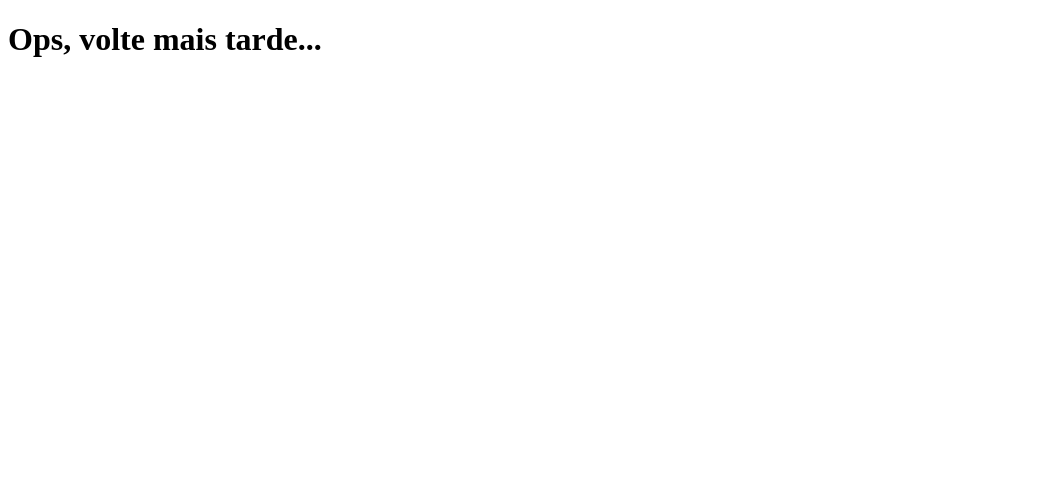
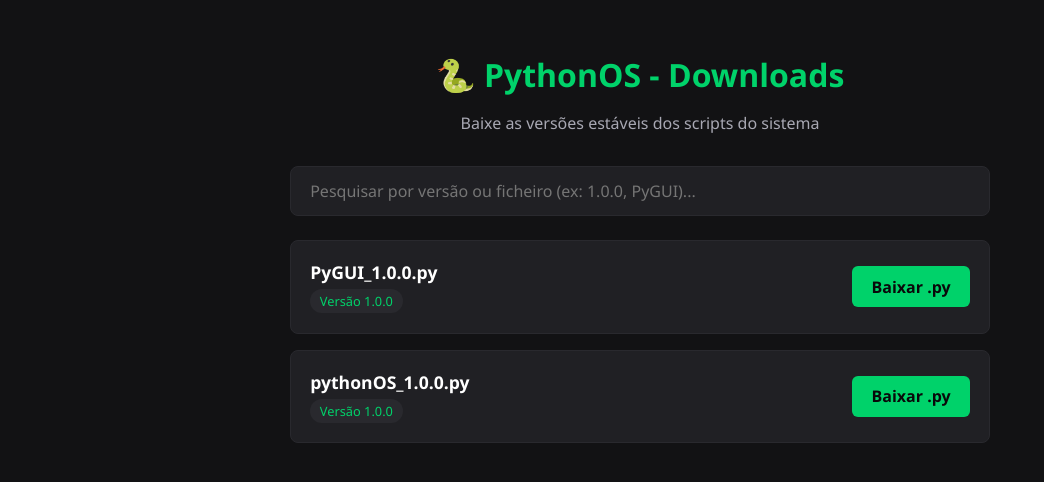
Before and after one commit to corocotoco22-cmyk/PythonOS, a plain HTML site: page index.html in a window 1280 px wide. Shown: the whole page, without its empty margins (0-1044 px from the left). Drawn offline with Linux system fonts and the light colour scheme.

Commit message:
Atualização da postação do centro de downloads

```diff
--- a/index.html
+++ b/index.html
@@ -1,11 +1,178 @@
 <!DOCTYPE html>
-<html lang="en">
+<html lang="pt-BR">
 <head>
-    <meta charset="UTF-8">
-    <meta name="viewport" content="width=device-width, initial-scale=1.0">
-    <title>Document</title>
+  <meta charset="UTF-8">
+  <meta name="viewport" content="width=device-width, initial-scale=1.0">
+  <title>PythonOS - Centro de Downloads</title>
+  <style>
+    * {
+      box-sizing: border-box;
+      font-family: 'Segoe UI', Tahoma, Geneva, Verdana, sans-serif;
+    }
+    body {
+      background-color: #121214;
+      color: #e1e1e6;
+      margin: 0;
+      padding: 2rem;
+      display: flex;
+      flex-direction: column;
+      align-items: center;
+    }
+    .container {
+      max-width: 700px;
+      width: 100%;
+    }
+    h1 {
+      color: #00d26a;
+      text-align: center;
+      margin-bottom: 0.5rem;
+    }
+    p.subtitle {
+      text-align: center;
+      color: #a8a8b3;
+      margin-bottom: 2rem;
+    }
+    /* Barra de pesquisa */
+    .search-box {
+      width: 100%;
+      padding: 0.8rem 1.2rem;
+      font-size: 1rem;
+      border-radius: 8px;
+      border: 1px solid #29292e;
+      background-color: #202024;
+      color: #fff;
+      margin-bottom: 1.5rem;
+      outline: none;
+      transition: border-color 0.2s;
+    }
+    .search-box:focus {
+      border-color: #00d26a;
+    }
+    /* Lista de ficheiros */
+    .file-list {
+      display: flex;
+      flex-direction: column;
+      gap: 1rem;
+    }
+    .file-card {
+      background-color: #202024;
+      border: 1px solid #29292e;
+      padding: 1.2rem;
+      border-radius: 8px;
+      display: flex;
+      justify-content: space-between;
+      align-items: center;
+      transition: transform 0.2s, border-color 0.2s;
+    }
+    .file-card:hover {
+      transform: translateY(-2px);
+      border-color: #00d26a;
+    }
+    .file-info {
+      display: flex;
+      flex-direction: column;
+      gap: 0.3rem;
+    }
+    .file-name {
+      font-weight: bold;
+      font-size: 1.1rem;
+      color: #fff;
+    }
+    .file-badge {
+      font-size: 0.8rem;
+      background-color: #29292e;
+      color: #00d26a;
+      padding: 0.2rem 0.6rem;
+      border-radius: 12px;
+      width: fit-content;
+    }
+    .btn-download {
+      background-color: #00d26a;
+      color: #09090a;
+      text-decoration: none;
+      font-weight: bold;
+      padding: 0.6rem 1.2rem;
+      border-radius: 6px;
+      transition: background-color 0.2s;
+    }
+    .btn-download:hover {
+      background-color: #00b359;
+    }
+    .no-results {
+      text-align: center;
+      color: #737380;
+      margin-top: 2rem;
+      display: none;
+    }
+  </style>
 </head>
 <body>
-    <h1>Ops, volte mais tarde...</h1>
+
+  <div class="container">
+    <h1>🐍 PythonOS - Downloads</h1>
+    <p class="subtitle">Baixe as versões estáveis dos scripts do sistema</p>
+
+    <!-- Campo de Pesquisa -->
+    <input
+      type="text"
+      id="searchInput"
+      class="search-box"
+      placeholder="Pesquisar por versão ou ficheiro (ex: 1.0.0, PyGUI)..."
+      onkeyup="filtrarVersoes()"
+    >
+
+    <!-- Lista de Downloads -->
+    <div class="file-list" id="fileList">
+
+      <!-- Item 1: PyGUI_1.0.0.py dentro da pasta versions -->
+      <div class="file-card" data-name="pygui_1.0.0.py 1.0.0 pygui">
+        <div class="file-info">
+          <span class="file-name">PyGUI_1.0.0.py</span>
+          <span class="file-badge">Versão 1.0.0</span>
+        </div>
+        <a href="versions/PyGUI_1.0.0.py" download class="btn-download">Baixar .py</a>
+      </div>
+
+      <!-- Item 2: pythonOS_1.0.0.py dentro da pasta versions -->
+      <div class="file-card" data-name="pythonos_1.0.0.py 1.0.0 pythonos">
+        <div class="file-info">
+          <span class="file-name">pythonOS_1.0.0.py</span>
+          <span class="file-badge">Versão 1.0.0</span>
+        </div>
+        <a href="versions/pythonOS_1.0.0.py" download class="btn-download">Baixar .py</a>
+      </div>
+
+    </div>
+
+    <div class="no-results" id="noResults">
+      Nenhuma versão encontrada para a sua pesquisa.
+    </div>
+  </div>
+
+  <script>
+    function filtrarVersoes() {
+      const input = document.getElementById('searchInput').value.toLowerCase();
+      const cards = document.querySelectorAll('.file-card');
+      const noResults = document.getElementById('noResults');
+      let visiveis = 0;
+
+      cards.forEach(card => {
+        const nome = card.getAttribute('data-name');
+        if (nome.includes(input)) {
+          card.style.display = 'flex';
+          visiveis++;
+        } else {
+          card.style.display = 'none';
+        }
+      });
+
+      if (visiveis === 0) {
+        noResults.style.display = 'block';
+      } else {
+        noResults.style.display = 'none';
+      }
+    }
+  </script>
+
 </body>
 </html>
```
